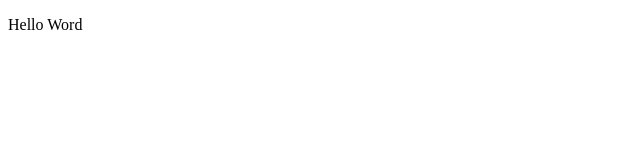
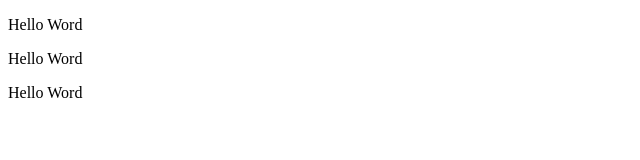
Before and after one commit to Renangoes03/BootCamp, a plain HTML site: page index.html in a window 1280 px wide. Shown: the whole page, without its empty margins (0-640 px from the left). Drawn offline with Linux system fonts and the light colour scheme.

Commit message:
Segundo Commit

```diff
--- a/index.html
+++ b/index.html
@@ -8,5 +8,7 @@
 </head>
 <body>
     <p>Hello Word</p>
+    <p>Hello Word</p>
+    <p>Hello Word</p>
 </body>
 </html>
```
